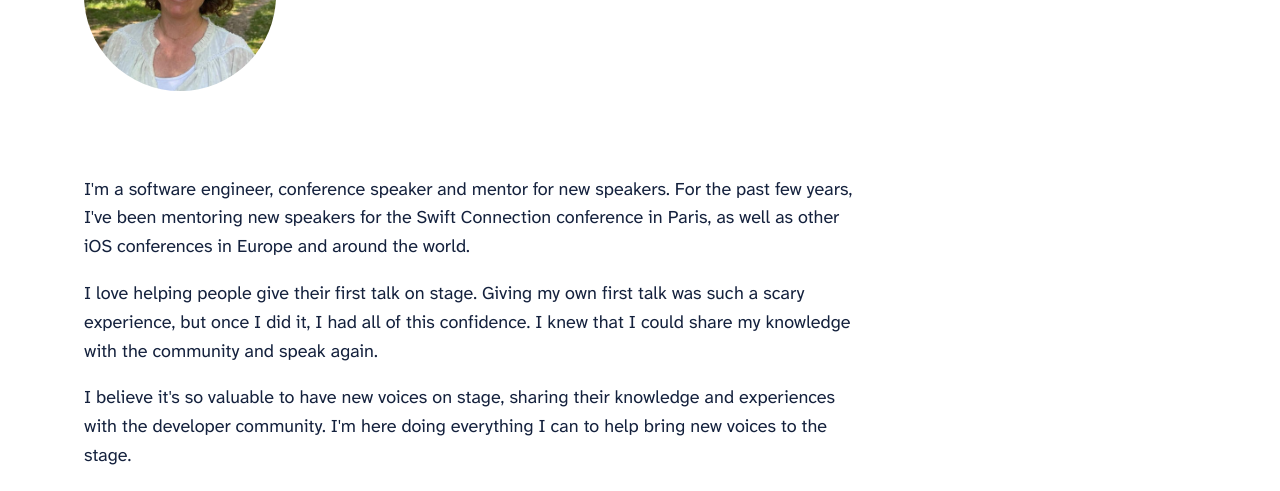
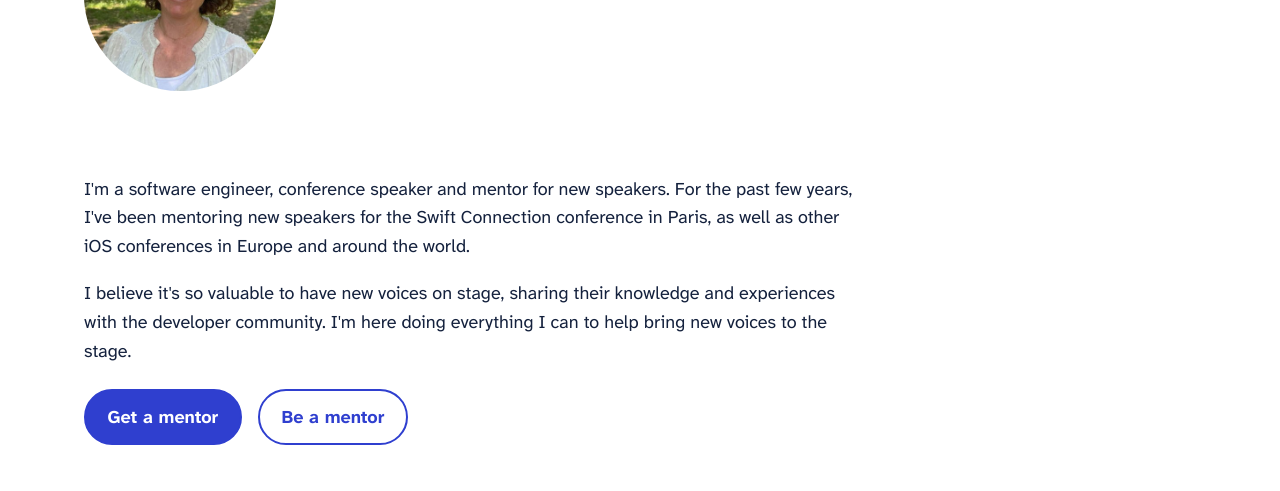
Before and after one commit to robinkanatzar/tech-conference-speaker-site, a plain HTML site: page about/index.html in a window 1280 px wide. Shown: the part 251-742 px from the top of the page. Drawn offline with Linux system fonts and the light colour scheme.

Commit message:
About: remove the first-talk paragraph
Co-Authored-By: Claude Fable 5.2 <noreply@anthropic.com>

```diff
--- a/about/index.html
+++ b/about/index.html
@@ -45,7 +45,6 @@
 <section>
   <div class="wrap">
     <p>I'm a software engineer, conference speaker and mentor for new speakers. For the past few years, I've been mentoring new speakers for the Swift Connection conference in Paris, as well as other iOS conferences in Europe and around the world.</p>
-    <p>I love helping people give their first talk on stage. Giving my own first talk was such a scary experience, but once I did it, I had all of this confidence. I knew that I could share my knowledge with the community and speak again.</p>
     <p>I believe it's so valuable to have new voices on stage, sharing their knowledge and experiences with the developer community. I'm here doing everything I can to help bring new voices to the stage.</p>
     <div class="actions">
       <a class="button" href="/speakers/">Get a mentor</a>
```
